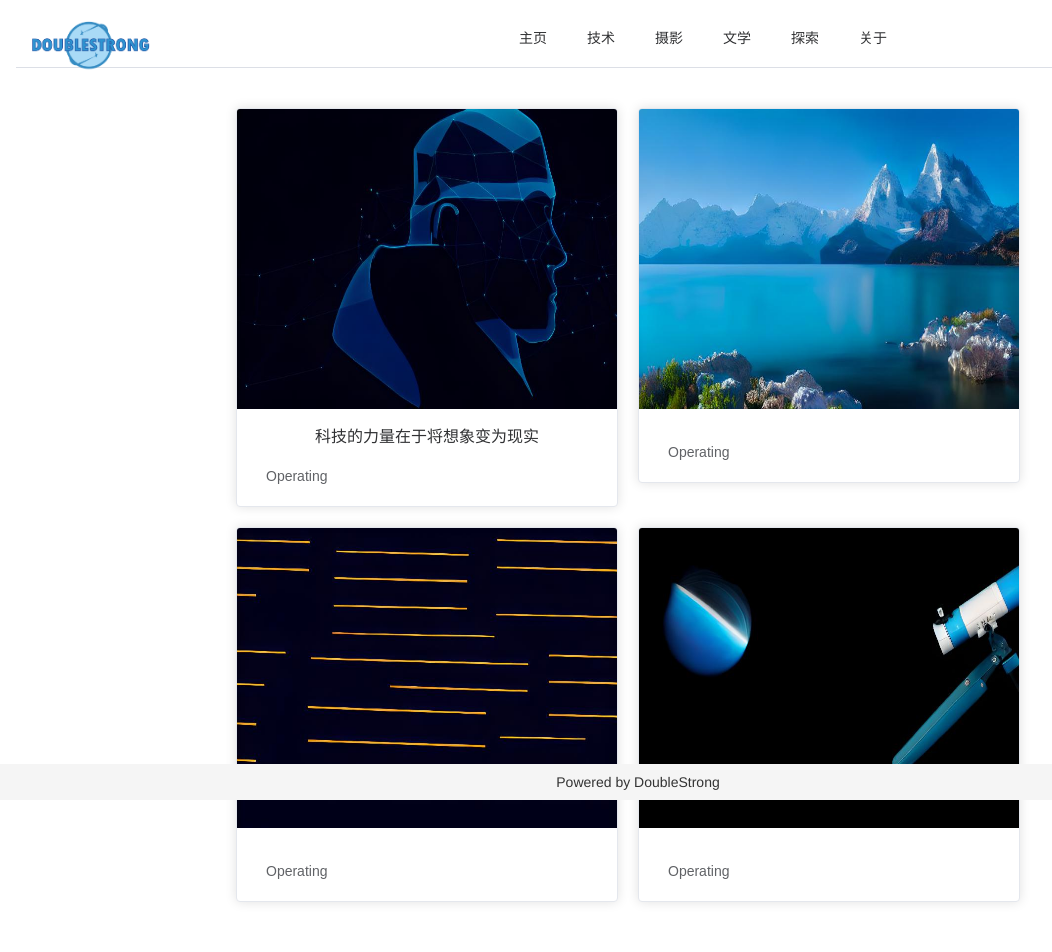
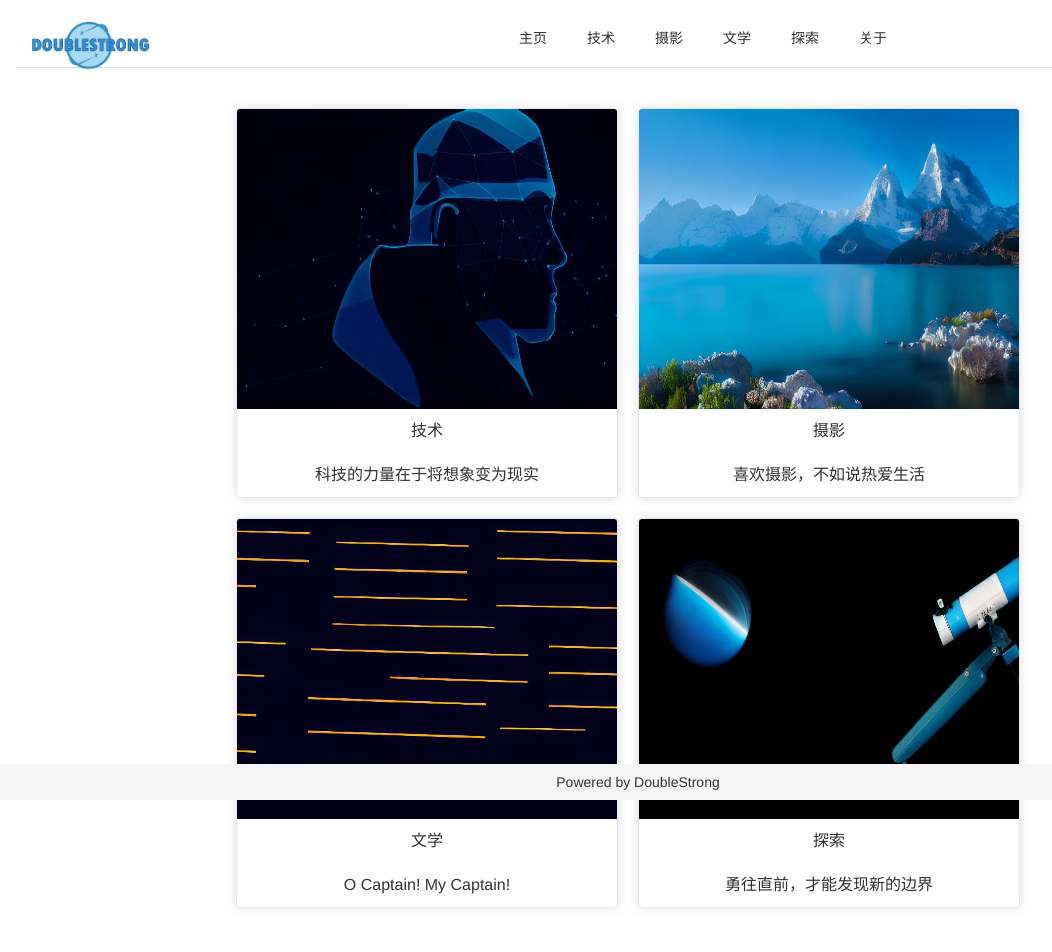
Before and after one commit to liuqq666/qqblog, a Vue app: page / in a window 1280 px wide. Shown: the top 952 px of the page, without its empty margins (12-1064 px from the left). Built offline with nearby package versions, Linux system fonts and the light colour scheme.

Commit message:
feat:main

```diff
--- a/src/components/DsCard.vue
+++ b/src/components/DsCard.vue
@@ -7,11 +7,11 @@
             :width= "width"
             :height= "height"
           />
-          <div style="padding: 14px">
-            <slot name="word"></slot>
-            <div class="bottom">
-              <el-button text class="button">Operating</el-button>
-            </div>
+          <div class="topic">
+                <p><slot name="btnName">主题</slot></p>
+          </div>
+          <div class="bottom">
+                <p><slot name="word"></slot></p>
           </div>
         </el-card>
   </template>
@@ -31,17 +31,23 @@
     color: #999;
   }
 
-  .bottom {
-    margin-top: 13px;
+  .topic {
+    margin-top: 0px;
+    margin-bottom: 0px;
     line-height: 12px;
-    display: flex;
-    justify-content: space-between;
+    padding: 0px;
+    display:flex;
     align-items: center;
+    justify-content: center;
   }
 
-  .button {
-    padding: 0;
-    min-height: auto;
+  .bottom {
+    margin-top: 0px;
+    line-height: 12px;
+    padding: 0px;
+    display:flex;
+    align-items: center;
+    justify-content: center;
   }
 
   .image {
--- a/src/views/HomeView.vue
+++ b/src/views/HomeView.vue
@@ -6,19 +6,26 @@
         <el-row gutter="20">
           <el-col :span="12">
           <DsCard :src="imgArr[0]">
-          <template #word>科技的力量在于将想象变为现实</template>
+            <template #word>科技的力量在于将想象变为现实</template>
+            <template #btnName>技术</template>
           </DsCard>
           </el-col>
           <el-col :span="12">
-          <DsCard :src="imgArr[1]"></DsCard>
+          <DsCard :src="imgArr[1]">
+            <template #word>喜欢摄影，不如说热爱生活</template>
+            <template #btnName>摄影</template></DsCard>
           </el-col>
         </el-row>
         <el-row gutter="20">
           <el-col :span="12">
-          <DsCard :src="imgArr[2]"></DsCard>
+          <DsCard :src="imgArr[2]">
+            <template #word>O Captain! My Captain!</template>
+            <template #btnName>文学</template></DsCard>
           </el-col>
           <el-col :span="12">
-          <DsCard :src="imgArr[3]"></DsCard>
+          <DsCard :src="imgArr[3]">
+            <template #word>勇往直前，才能发现新的边界</template>
+            <template #btnName>探索</template></DsCard>
           </el-col>
         </el-row>
       </DsMain>
```
